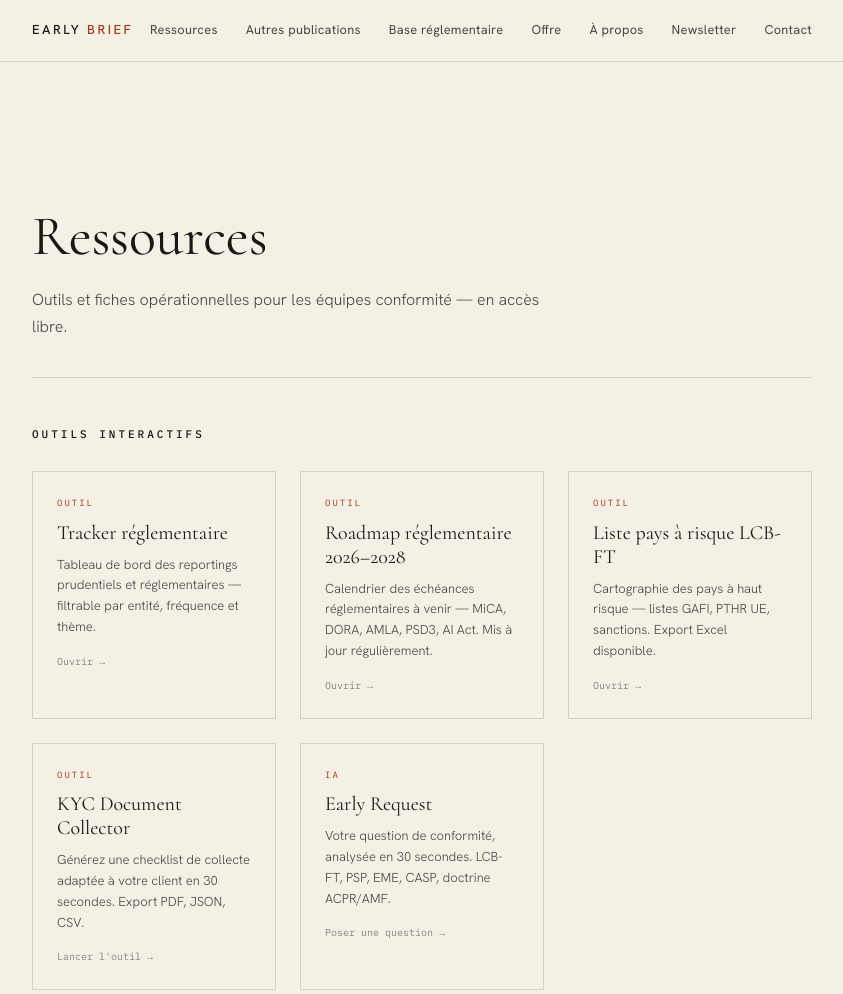
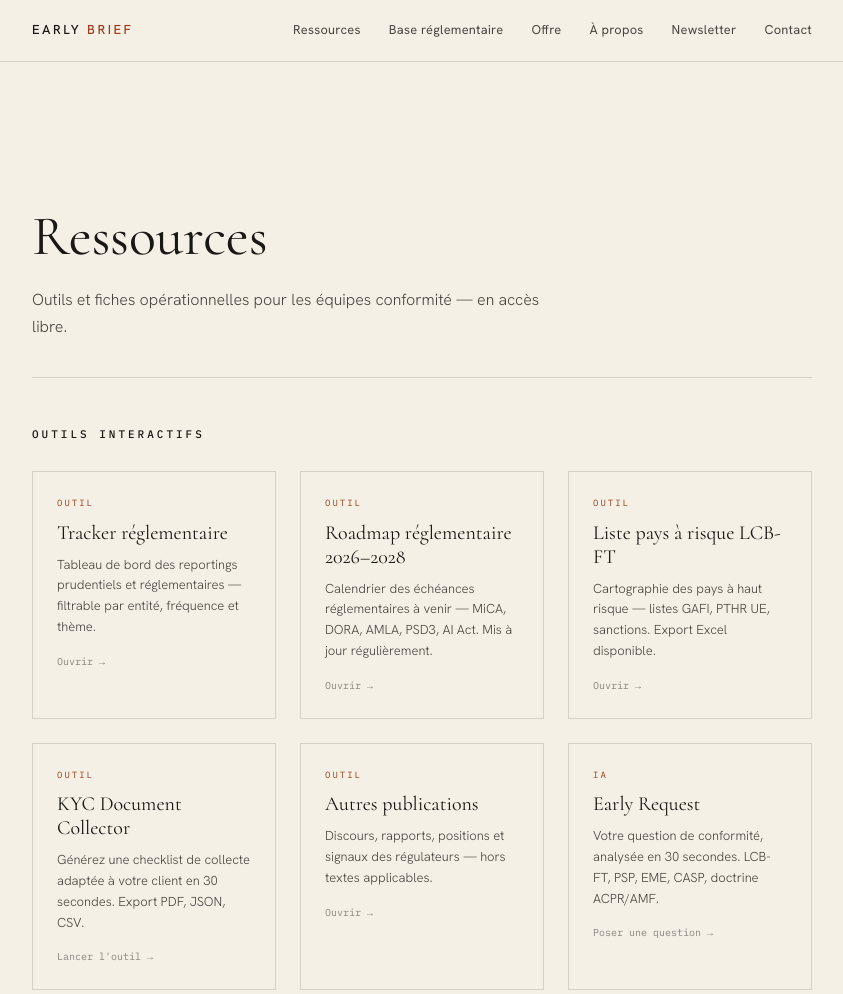
Before and after one commit to MariaEarly/early-brief-site, an Astro site: page /ressources in a window 1280 px wide. Shown: the top 994 px of the page, without its empty margins (218-1061 px from the left). Built offline with nearby package versions, Linux system fonts and the light colour scheme; Astro itself is replaced by a stand-in of ours.

Commit message:
nav: déplacer Autres publications de la nav vers Ressources > Outils interactifs
Co-Authored-By: Claude Opus 4.6 <noreply@anthropic.com>

```diff
--- a/src/components/Nav.astro
+++ b/src/components/Nav.astro
@@ -2,7 +2,6 @@
 const pathname = Astro.url.pathname;
 const links = [
   { href: '/ressources/', label: 'Ressources' },
-  { href: '/outils/autres-publications/', label: 'Autres publications' },
   { href: '/reglementations/', label: 'Base réglementaire' },
   { href: '/offre/', label: 'Offre' },
   { href: '/a-propos/', label: 'À propos' },
--- a/src/pages/ressources/index.astro
+++ b/src/pages/ressources/index.astro
@@ -40,6 +40,12 @@ import BaseLayout from '../../layouts/BaseLayout.astro';
         <h2 class="ressources-card-title">KYC Document Collector</h2>
         <p class="ressources-card-desc">Générez une checklist de collecte adaptée à votre client en 30 secondes. Export PDF, JSON, CSV.</p>
         <div class="ressources-card-link">Lancer l'outil →</div>
+      </a>
+      <a href="/outils/autres-publications/" class="ressources-card" target="_blank" rel="noopener">
+        <div class="ressources-card-tag">Outil</div>
+        <h2 class="ressources-card-title">Autres publications</h2>
+        <p class="ressources-card-desc">Discours, rapports, positions et signaux des régulateurs — hors textes applicables.</p>
+        <div class="ressources-card-link">Ouvrir →</div>
       </a>
       <a href="/outils/early-request/" class="ressources-card" target="_blank" rel="noopener">
         <div class="ressources-card-tag">IA</div>
```
